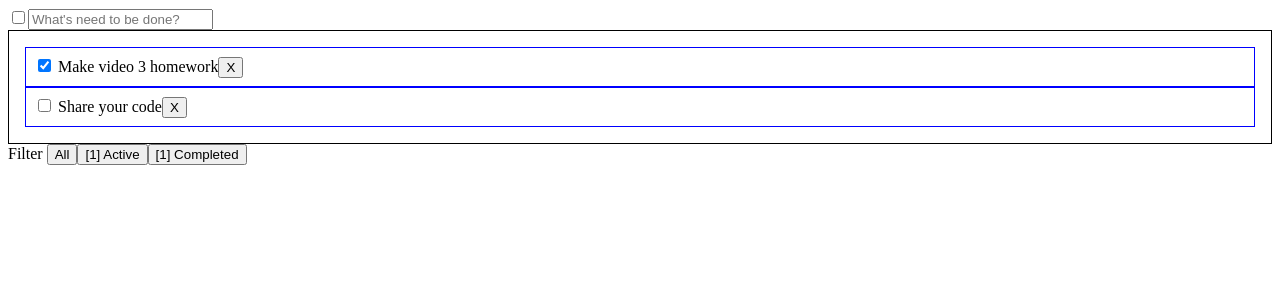
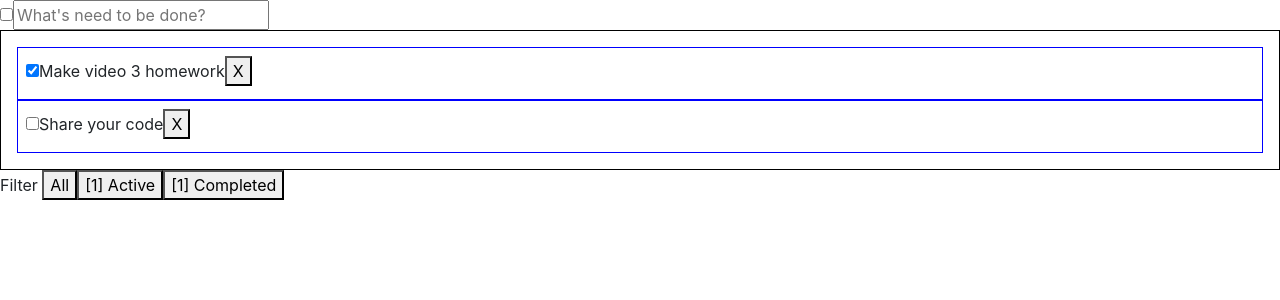
Before and after one commit to deinsandbox/bootcamp-todo3-homework, an Angular app: page / in a window 1280 px wide. Shown: the top 300 px of the page. Built offline with nearby package versions, Linux system fonts and the light colour scheme.

Commit message:
Add ng-boostrap

```diff
--- a/angular.json
+++ b/angular.json
@@ -23,7 +23,10 @@
               "src/assets"
             ],
             "styles": [
-              "src/styles.css"
+              "src/styles.css",
+              {
+                "input": "./node_modules/bootstrap/dist/css/bootstrap.css"
+              }
             ],
             "scripts": []
           },
--- a/package.json
+++ b/package.json
@@ -20,9 +20,12 @@
     "@angular/platform-browser": "^6.1.0",
     "@angular/platform-browser-dynamic": "^6.1.0",
     "@angular/router": "^6.1.0",
+    "@ng-bootstrap/schematics": "^2.0.0-alpha.1",
     "core-js": "^2.5.4",
     "rxjs": "~6.2.0",
-    "zone.js": "~0.8.26"
+    "zone.js": "~0.8.26",
+    "@ng-bootstrap/ng-bootstrap": "^2.0.0-alpha.0",
+    "bootstrap": "^4.0.0"
   },
   "devDependencies": {
     "@angular-devkit/build-angular": "~0.8.0",
--- a/src/app/app.module.ts
+++ b/src/app/app.module.ts
@@ -4,6 +4,7 @@ import { NgModule } from '@angular/core';
 import { AppComponent } from './app.component';
 import { TaskComponent } from './task/task.component';
 import { CountPipe } from './count.pipe';
+import { NgbModule } from '@ng-bootstrap/ng-bootstrap';
 
 @NgModule({
   declarations: [
@@ -12,7 +13,8 @@ import { CountPipe } from './count.pipe';
     CountPipe
   ],
   imports: [
-    BrowserModule
+    BrowserModule,
+    NgbModule.forRoot()
   ],
   providers: [],
   bootstrap: [AppComponent]
```
Also changed, not shown: 1 other file (tests, documents, lock files or other folders).
